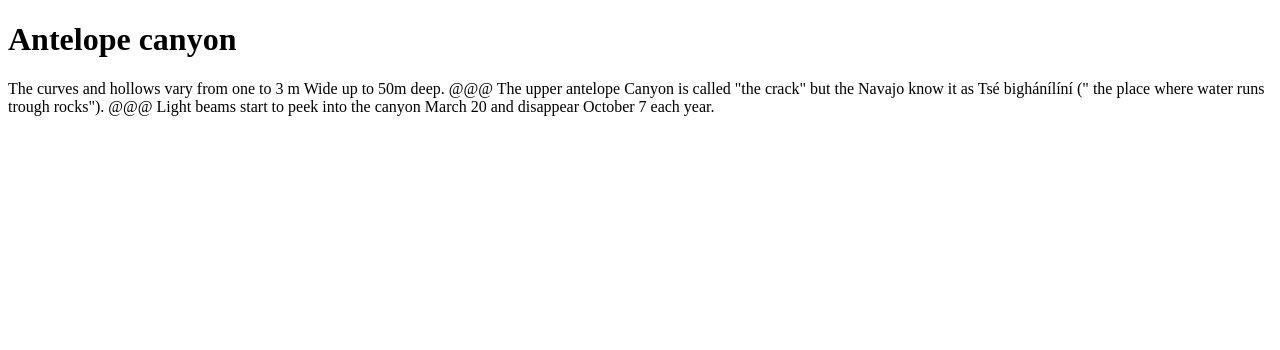
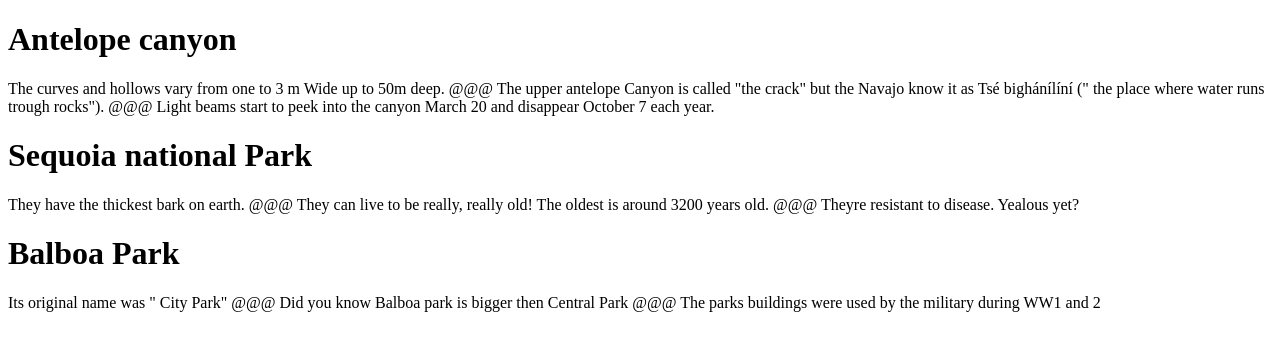
Before and after one commit to pluis1570/tab, a plain HTML site: page project2.html in a window 1280 px wide. Drawn offline with Linux system fonts and the light colour scheme.

Commit message:
adding extra info

```diff
--- a/project2.html
+++ b/project2.html
@@ -22,11 +22,16 @@
             </div>
 <script>
     places= [
-        {area: 'Antelope canyon', information: 'The curves and hollows vary from one to 3 m Wide up to 50m deep. @@@ The upper antelope Canyon is called "the crack" but the Navajo know it as Tsé bighánílíní (" the place where water runs trough rocks"). @@@ Light beams start to peek into the canyon March 20 and disappear October 7 each year.'}
+        {area: 'Antelope canyon', information: 'The curves and hollows vary from one to 3 m Wide up to 50m deep. @@@ The upper antelope Canyon is called "the crack" but the Navajo know it as Tsé bighánílíní (" the place where water runs trough rocks"). @@@ Light beams start to peek into the canyon March 20 and disappear October 7 each year.'},
+        {area: 'Sequoia national Park', information: 'They have the thickest bark on earth. @@@ They can live to be really, really old! The oldest is around 3200 years old. @@@ Theyre resistant to disease. Yealous yet? '},
+        {area: 'Balboa Park', information: 'Its original name was " City Park" @@@ Did you know Balboa park is bigger then Central Park @@@ The parks buildings were used by the military during WW1 and 2'},
     ]
+
     function splitString(information) {
      var information = place.information
      var ar = information.split('@@@')
+
+    console.log('ar')
     }
 
 function renderPlace(place){
```
